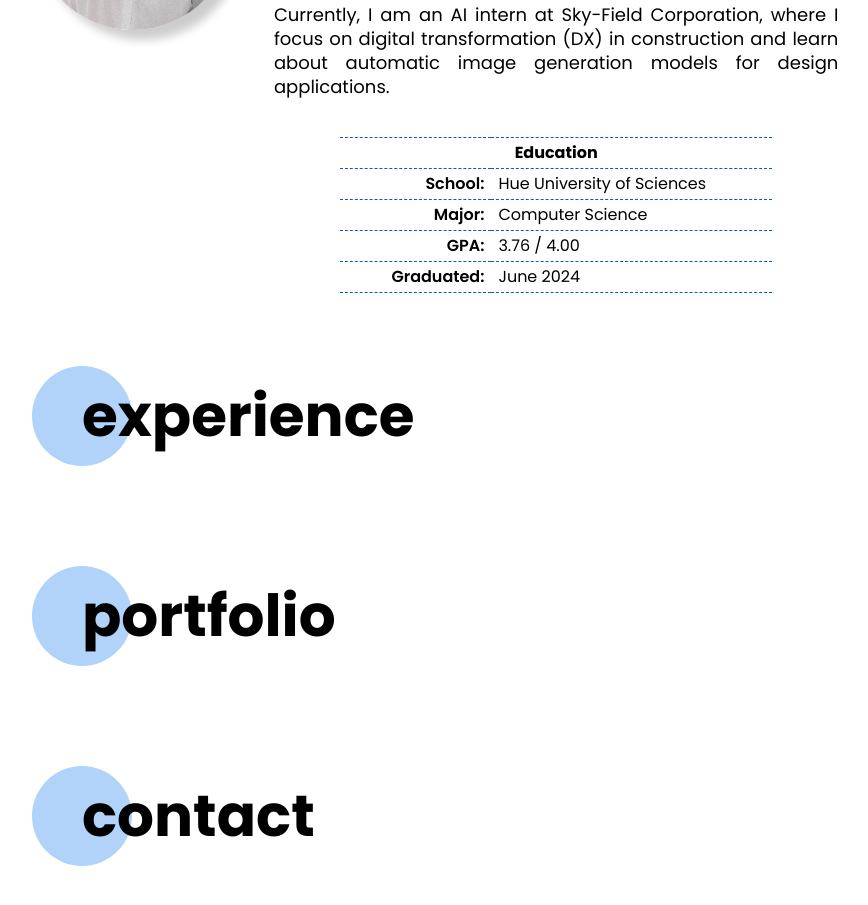
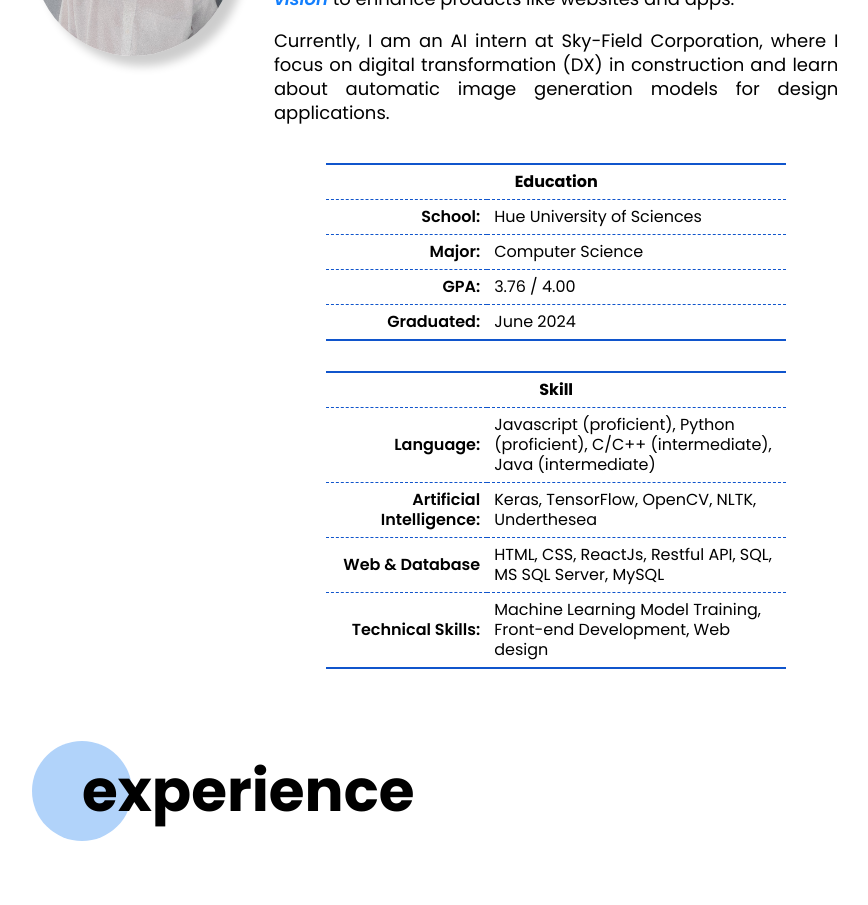
Before and after one commit to baco0611/personal_website, a React (Vite) app: page / in a window 1280 px wide. Shown: the part 1060-1965 px from the top of the page, without its empty margins (320-1188 px from the left). Built offline with nearby package versions, Linux system fonts and the light colour scheme.

Commit message:
[UPDATE] Update skill table into about section

```diff
--- a/src/components/DefaultLayout/DefaultLayout.scss
+++ b/src/components/DefaultLayout/DefaultLayout.scss
@@ -1,6 +1,6 @@
 .default{
     &-layout {
-        padding-top: 8%;
+        padding-top: 10%;
         width: min(1400px, 90%);
         margin: 0 auto;
         display: flex;
--- a/src/views/About/About.jsx
+++ b/src/views/About/About.jsx
@@ -45,6 +45,33 @@ export default function About() {
                                 </tbody>
                             </table>
                         </div>
+                        <div className='box'>
+                            <table>
+                                <thead>
+                                    <tr>
+                                        <th colSpan="2">Skill</th>
+                                    </tr>
+                                </thead>
+                                <tbody>
+                                    <tr>
+                                        <td>Language:</td>
+                                        <td>Javascript (proficient), Python (proficient), C/C++ (intermediate), Java (intermediate)</td>
+                                    </tr>
+                                    <tr>
+                                        <td>Artificial Intelligence:</td>
+                                        <td>Keras, TensorFlow, OpenCV, NLTK, Underthesea</td>
+                                    </tr>
+                                    <tr>
+                                        <td>Web & Database</td>
+                                        <td>HTML, CSS, ReactJs, Restful API, SQL, MS SQL Server, MySQL</td>
+                                    </tr>
+                                    <tr>
+                                        <td>Technical Skills:</td>
+                                        <td>Machine Learning Model Training, Front-end Development, Web design</td>
+                                    </tr>
+                                </tbody>
+                            </table>
+                        </div>
                     </div>
                 </div>
             </div>
--- a/src/views/About/About.scss
+++ b/src/views/About/About.scss
@@ -40,13 +40,13 @@
             gap: 10px;
 
             .box {
-                width: 80%;
+                width: 85%;
                 padding: 10px;
                 color: black;
 
                 table {
                     width: 100%;
-                    border: dashed 1.5px $primary-color;
+                    border: solid 2.5px $primary-color;
                     border-collapse: collapse;
                     border-left: none;
                     border-right: none;
@@ -60,6 +60,8 @@
                         border: dashed 1.5px $primary-color;
                         border-left: none;
                         border-right: none;
+                        font-size: 16px;
+                        line-height: 20px;
                     }
 
                     tr td:nth-child(1) {
```
